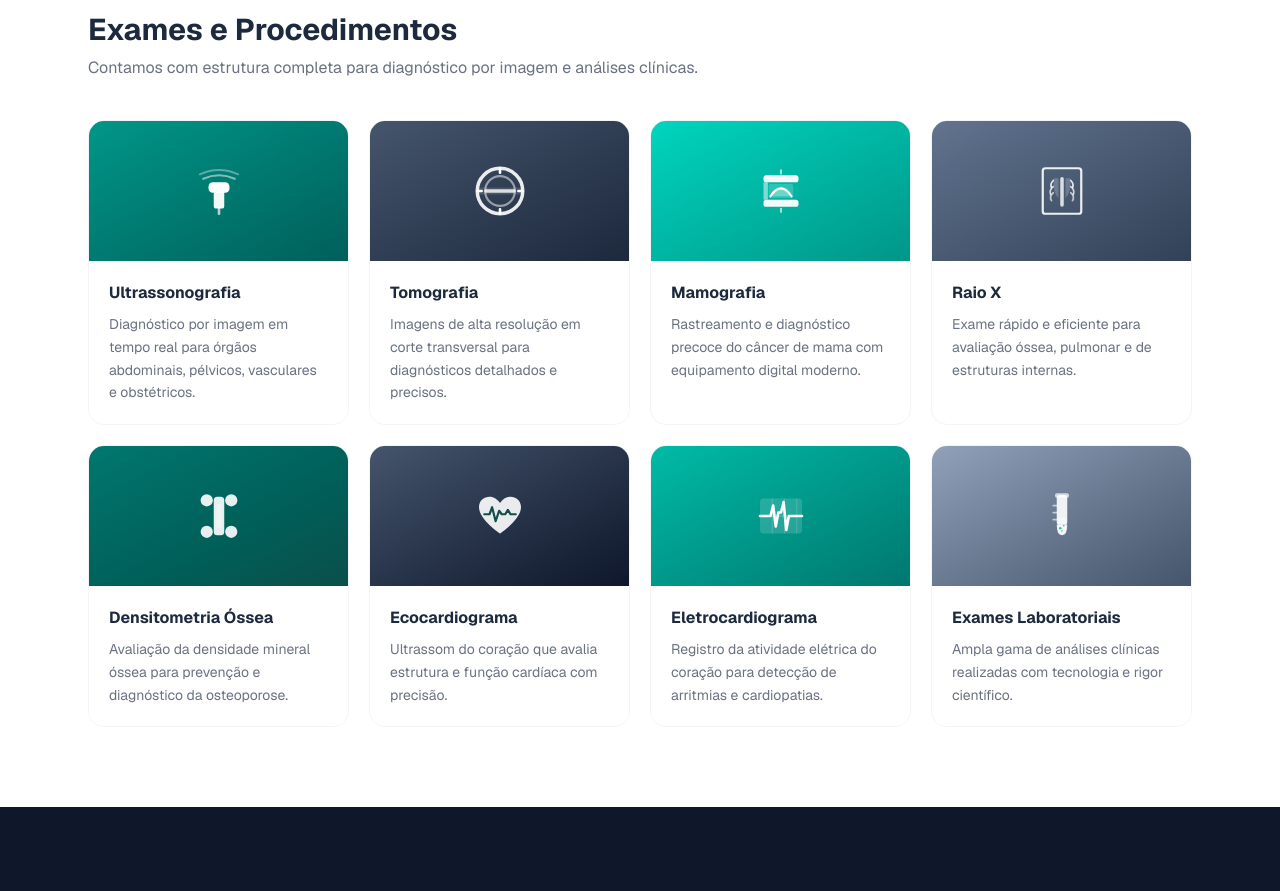
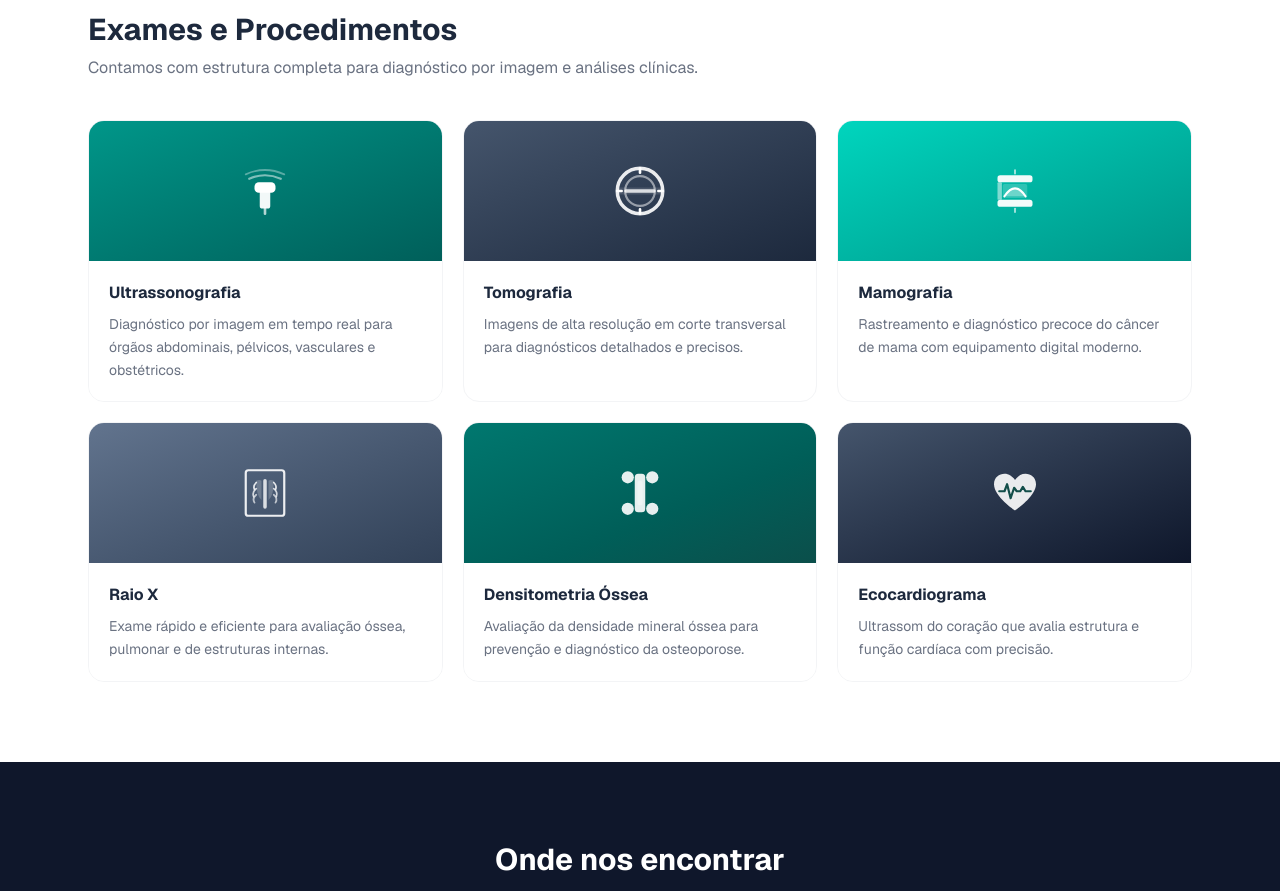
Before and after one commit to kassiodiascarvalho-creator/clinica-costa-campos, a Next.js app: page / in a window 1280 px wide. Shown: the part 1140-2031 px from the top of the page. Built offline with nearby package versions, Linux system fonts and the light colour scheme; no server answers; the database is empty.

Commit message:
fix: remove cards de Eletrocardiograma e Exames Laboratoriais, grid 3 colunas

```diff
--- a/components/ExamsShowcase.tsx
+++ b/components/ExamsShowcase.tsx
@@ -120,57 +120,6 @@
       </svg>
     ),
   },
-  {
-    titulo: 'Eletrocardiograma',
-    descricao: 'Registro da atividade elétrica do coração para detecção de arritmias e cardiopatias.',
-    cor: 'from-teal-500 to-teal-700',
-    icon: (
-      <svg viewBox="0 0 64 64" fill="none" xmlns="http://www.w3.org/2000/svg" className="w-14 h-14">
-        {/* Papel de ECG — fundo */}
-        <rect x="8" y="12" width="48" height="40" rx="4" fill="white" opacity="0.15"/>
-        {/* Grade leve */}
-        <line x1="8" y1="32" x2="56" y2="32" stroke="white" strokeWidth="1" opacity="0.3"/>
-        <line x1="22" y1="12" x2="22" y2="52" stroke="white" strokeWidth="1" opacity="0.2"/>
-        <line x1="36" y1="12" x2="36" y2="52" stroke="white" strokeWidth="1" opacity="0.2"/>
-        <line x1="50" y1="12" x2="50" y2="52" stroke="white" strokeWidth="1" opacity="0.2"/>
-        {/* Traçado ECG */}
-        <path
-          d="M8 32 L16 32 L20 32 L23 20 L26 44 L29 28 L32 28 L35 16 L38 48 L41 32 L44 32 L56 32"
-          stroke="white"
-          strokeWidth="3"
-          strokeLinecap="round"
-          strokeLinejoin="round"
-          fill="none"
-        />
-      </svg>
-    ),
-  },
-  {
-    titulo: 'Exames Laboratoriais',
-    descricao: 'Ampla gama de análises clínicas realizadas com tecnologia e rigor científico.',
-    cor: 'from-slate-400 to-slate-600',
-    icon: (
-      <svg viewBox="0 0 64 64" fill="none" xmlns="http://www.w3.org/2000/svg" className="w-14 h-14">
-        {/* Tubo de ensaio */}
-        <rect x="26" y="8" width="12" height="34" rx="3" fill="white" opacity="0.9"/>
-        {/* Fundo arredondado do tubo */}
-        <path d="M26 42 Q26 54 32 54 Q38 54 38 42" fill="white" opacity="0.9"/>
-        {/* Líquido interno */}
-        <rect x="27" y="34" width="10" height="10" fill="white" opacity="0.35"/>
-        <path d="M27 44 Q27 53 32 53 Q37 53 37 44" fill="white" opacity="0.35"/>
-        {/* Marcações laterais */}
-        <line x1="26" y1="20" x2="22" y2="20" stroke="white" strokeWidth="2" strokeLinecap="round" opacity="0.6"/>
-        <line x1="26" y1="28" x2="22" y2="28" stroke="white" strokeWidth="2" strokeLinecap="round" opacity="0.6"/>
-        <line x1="26" y1="36" x2="22" y2="36" stroke="white" strokeWidth="2" strokeLinecap="round" opacity="0.6"/>
-        {/* Tampa/rolha */}
-        <rect x="24" y="6" width="16" height="5" rx="2" fill="white" opacity="0.7"/>
-        {/* Bolhinhas (reação) */}
-        <circle cx="30" cy="46" r="1.5" fill="#10b981" opacity="0.8"/>
-        <circle cx="34" cy="43" r="1" fill="#10b981" opacity="0.7"/>
-        <circle cx="32" cy="49" r="1" fill="#10b981" opacity="0.6"/>
-      </svg>
-    ),
-  },
 ]
 
 export default function ExamsShowcase() {
@@ -182,7 +131,7 @@
           Contamos com estrutura completa para diagnóstico por imagem e análises clínicas.
         </p>
 
-        <div className="grid grid-cols-1 sm:grid-cols-2 lg:grid-cols-4 gap-5">
+        <div className="grid grid-cols-1 sm:grid-cols-2 lg:grid-cols-3 gap-5">
           {exames.map((exame) => (
             <div
               key={exame.titulo}
```
